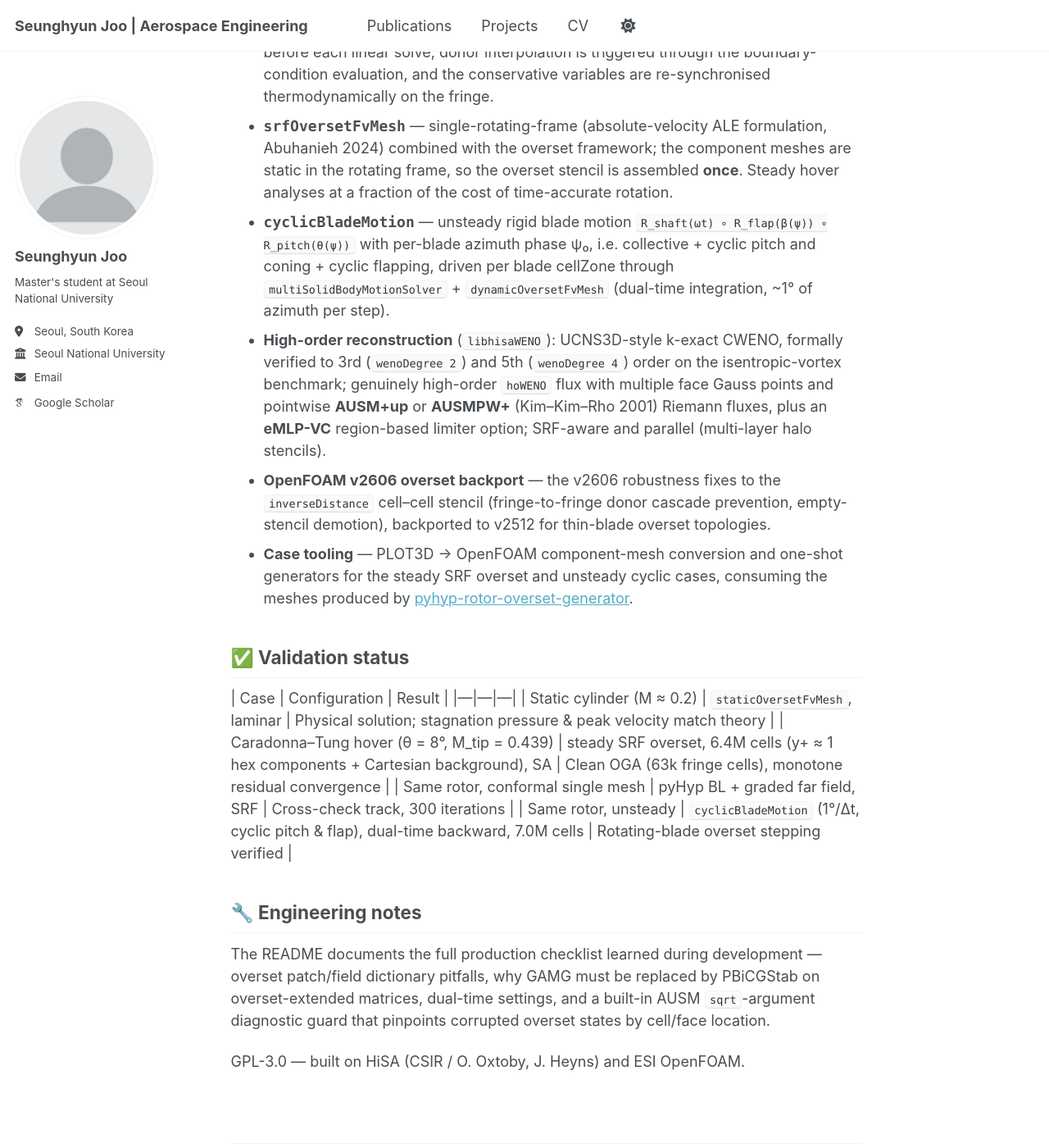
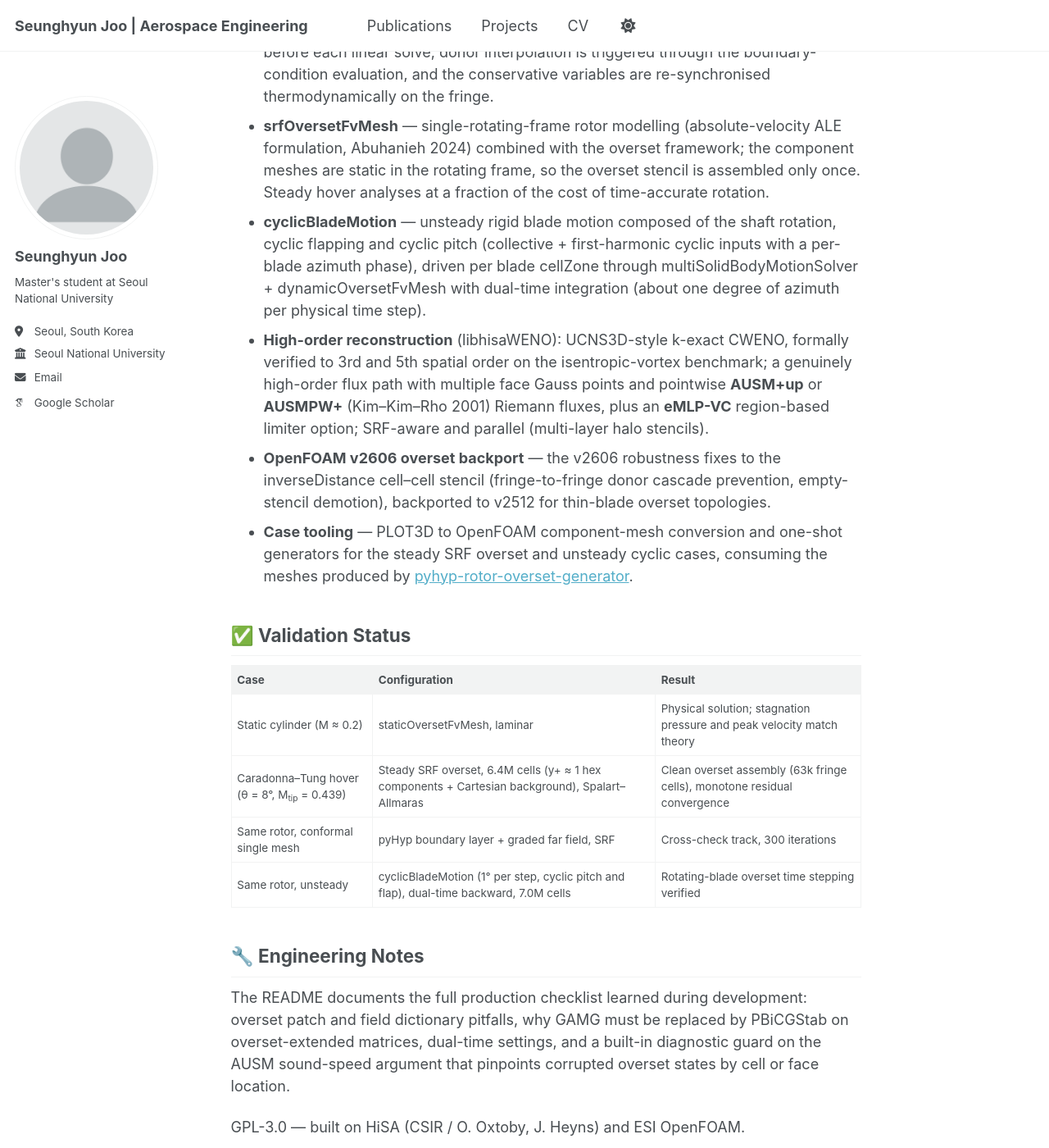
Before and after one commit to SEUNGHYUN-JOO/SEUNGHYUN-JOO.github.io, a Jekyll site: the page built from _portfolio/portfolio-0-overset-hisafoam.md, in a window 1280 px wide and 1400 px high, scrolled down 455 px. Shown: the whole window at 82% size. Built offline with Jekyll 4.4.1, drawn with Linux system fonts in a browser that asks for light colours; some web fonts are replaced; a script bundle is joined from its source files by our own code; library files that are not in the unit come from our copies; some of the changed text lies outside the part shown.

Commit message:
portfolio: fix overset-hisafoam rendering (HTML table, plain notation)

```diff
--- a/_portfolio/portfolio-0-overset-hisafoam.md
+++ b/_portfolio/portfolio-0-overset-hisafoam.md
@@ -7,54 +7,78 @@ collection: portfolio
 [![GitHub](https://img.shields.io/badge/GitHub-overset--hisafoam-181717?logo=github)](https://github.com/SEUNGHYUN-JOO/overset-hisafoam)
 
 ## 🔍 Project Overview
+
 [HiSA](https://hisa.gitlab.io/) is a density-based, coupled (GMRES/LU-SGS)
-compressible solver for OpenFOAM — but OpenFOAM's native overset machinery
-works through segregated `fvMatrix` solves, so it never engages in HiSA's
-coupled system. **overset-hisafoam** bridges that gap and turns HiSA into a
+compressible solver for OpenFOAM. OpenFOAM's native overset machinery works
+through segregated matrix solves, so it never engages in HiSA's coupled
+system. **overset-hisafoam** bridges that gap and turns HiSA into a
 rotorcraft-capable overset solver:
 
 - **Explicit fringe coupling** for the coupled system: fringe/hole cell
   residuals are blanked before each linear solve, donor interpolation is
   triggered through the boundary-condition evaluation, and the conservative
   variables are re-synchronised thermodynamically on the fringe.
-- **`srfOversetFvMesh`** — single-rotating-frame (absolute-velocity ALE
-  formulation, Abuhanieh 2024) combined with the overset framework; the
-  component meshes are static in the rotating frame, so the overset stencil
-  is assembled **once**. Steady hover analyses at a fraction of the cost of
-  time-accurate rotation.
-- **`cyclicBladeMotion`** — unsteady rigid blade motion
-  `R_shaft(ωt) ∘ R_flap(β(ψ)) ∘ R_pitch(θ(ψ))` with per-blade azimuth phase
-  ψ₀, i.e. collective + cyclic pitch and coning + cyclic flapping, driven per
-  blade cellZone through `multiSolidBodyMotionSolver` +
-  `dynamicOversetFvMesh` (dual-time integration, ~1° of azimuth per step).
-- **High-order reconstruction** (`libhisaWENO`): UCNS3D-style k-exact CWENO,
-  formally verified to 3rd (`wenoDegree 2`) and 5th (`wenoDegree 4`) order on
-  the isentropic-vortex benchmark; genuinely high-order `hoWENO` flux with
-  multiple face Gauss points and pointwise **AUSM+up** or **AUSMPW+**
-  (Kim–Kim–Rho 2001) Riemann fluxes, plus an **eMLP-VC** region-based limiter
-  option; SRF-aware and parallel (multi-layer halo stencils).
+- **srfOversetFvMesh** — single-rotating-frame rotor modelling
+  (absolute-velocity ALE formulation, Abuhanieh 2024) combined with the
+  overset framework; the component meshes are static in the rotating frame,
+  so the overset stencil is assembled only once. Steady hover analyses at a
+  fraction of the cost of time-accurate rotation.
+- **cyclicBladeMotion** — unsteady rigid blade motion composed of the shaft
+  rotation, cyclic flapping and cyclic pitch (collective + first-harmonic
+  cyclic inputs with a per-blade azimuth phase), driven per blade cellZone
+  through multiSolidBodyMotionSolver + dynamicOversetFvMesh with dual-time
+  integration (about one degree of azimuth per physical time step).
+- **High-order reconstruction** (libhisaWENO): UCNS3D-style k-exact CWENO,
+  formally verified to 3rd and 5th spatial order on the isentropic-vortex
+  benchmark; a genuinely high-order flux path with multiple face Gauss
+  points and pointwise **AUSM+up** or **AUSMPW+** (Kim–Kim–Rho 2001) Riemann
+  fluxes, plus an **eMLP-VC** region-based limiter option; SRF-aware and
+  parallel (multi-layer halo stencils).
 - **OpenFOAM v2606 overset backport** — the v2606 robustness fixes to the
-  `inverseDistance` cell–cell stencil (fringe-to-fringe donor cascade
+  inverseDistance cell–cell stencil (fringe-to-fringe donor cascade
   prevention, empty-stencil demotion), backported to v2512 for thin-blade
   overset topologies.
-- **Case tooling** — PLOT3D → OpenFOAM component-mesh conversion and one-shot
-  generators for the steady SRF overset and unsteady cyclic cases, consuming
-  the meshes produced by
+- **Case tooling** — PLOT3D to OpenFOAM component-mesh conversion and
+  one-shot generators for the steady SRF overset and unsteady cyclic cases,
+  consuming the meshes produced by
   [pyhyp-rotor-overset-generator]({{ '/portfolio/portfolio-1-pyhyp-rotor-overset/' | relative_url }}).
 
-## ✅ Validation status
-| Case | Configuration | Result |
-|---|---|---|
-| Static cylinder (M ≈ 0.2) | `staticOversetFvMesh`, laminar | Physical solution; stagnation pressure & peak velocity match theory |
-| Caradonna–Tung hover (θ = 8°, M_tip = 0.439) | steady SRF overset, 6.4M cells (y+ ≈ 1 hex components + Cartesian background), SA | Clean OGA (63k fringe cells), monotone residual convergence |
-| Same rotor, conformal single mesh | pyHyp BL + graded far field, SRF | Cross-check track, 300 iterations |
-| Same rotor, unsteady | `cyclicBladeMotion` (1°/Δt, cyclic pitch & flap), dual-time backward, 7.0M cells | Rotating-blade overset stepping verified |
+## ✅ Validation Status
 
-## 🔧 Engineering notes
+<table>
+  <thead>
+    <tr><th>Case</th><th>Configuration</th><th>Result</th></tr>
+  </thead>
+  <tbody>
+    <tr>
+      <td>Static cylinder (M ≈ 0.2)</td>
+      <td>staticOversetFvMesh, laminar</td>
+      <td>Physical solution; stagnation pressure and peak velocity match theory</td>
+    </tr>
+    <tr>
+      <td>Caradonna–Tung hover (θ = 8°, M<sub>tip</sub> = 0.439)</td>
+      <td>Steady SRF overset, 6.4M cells (y+ ≈ 1 hex components + Cartesian background), Spalart–Allmaras</td>
+      <td>Clean overset assembly (63k fringe cells), monotone residual convergence</td>
+    </tr>
+    <tr>
+      <td>Same rotor, conformal single mesh</td>
+      <td>pyHyp boundary layer + graded far field, SRF</td>
+      <td>Cross-check track, 300 iterations</td>
+    </tr>
+    <tr>
+      <td>Same rotor, unsteady</td>
+      <td>cyclicBladeMotion (1° per step, cyclic pitch and flap), dual-time backward, 7.0M cells</td>
+      <td>Rotating-blade overset time stepping verified</td>
+    </tr>
+  </tbody>
+</table>
+
+## 🔧 Engineering Notes
+
 The README documents the full production checklist learned during
-development — overset patch/field dictionary pitfalls, why GAMG must be
+development: overset patch and field dictionary pitfalls, why GAMG must be
 replaced by PBiCGStab on overset-extended matrices, dual-time settings, and
-a built-in AUSM `sqrt`-argument diagnostic guard that pinpoints corrupted
-overset states by cell/face location.
+a built-in diagnostic guard on the AUSM sound-speed argument that pinpoints
+corrupted overset states by cell or face location.
 
 GPL-3.0 — built on HiSA (CSIR / O. Oxtoby, J. Heyns) and ESI OpenFOAM.
```
